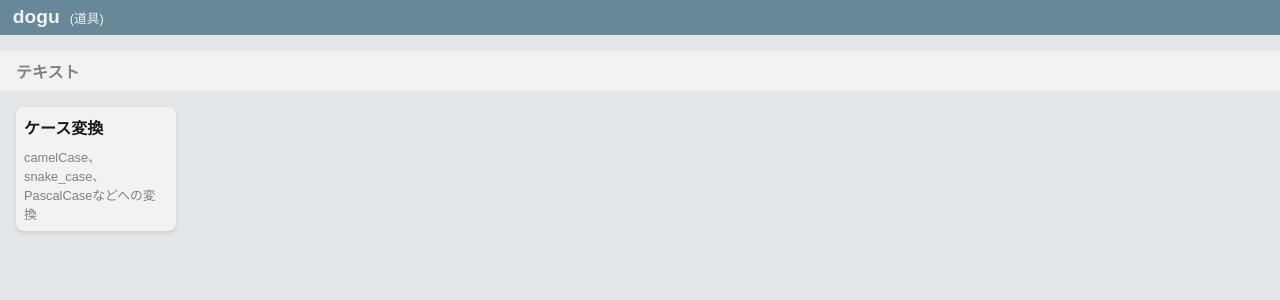
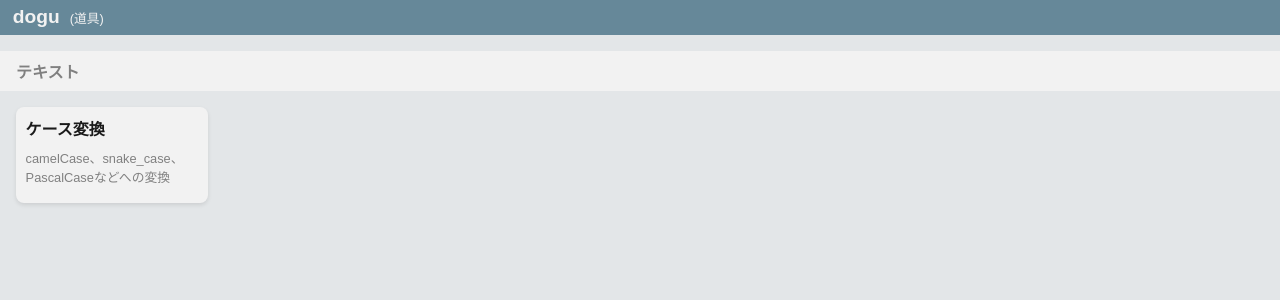
Before and after one commit to tris5572/dogu, a React (Vite) app: page / in a window 1280 px wide. Shown: the top 300 px of the page. Built offline with nearby package versions, Linux system fonts and the light colour scheme.

Commit message:
feat: react-router を導入

```diff
--- a/package.json
+++ b/package.json
@@ -11,7 +11,8 @@
   },
   "dependencies": {
     "react": "^19.2.0",
-    "react-dom": "^19.2.0"
+    "react-dom": "^19.2.0",
+    "react-router": "^7.13.0"
   },
   "devDependencies": {
     "@eslint/js": "^9.39.1",
--- a/src/components/App.tsx
+++ b/src/components/App.tsx
@@ -1,7 +1,18 @@
+import { Route, Routes } from "react-router";
 import styles from "./App.module.css";
 import { Card } from "./Card";
+import { CaseConverter } from "./pages/CaseConverter";
 
 export function App() {
+  return (
+    <Routes>
+      <Route index element={<Main />} />
+      <Route path="/case-converter" element={<CaseConverter />} />
+    </Routes>
+  );
+}
+
+function Main() {
   return (
     <div className={styles.app}>
       <Header />
@@ -10,6 +21,7 @@ export function App() {
         <Card
           title="ケース変換"
           description="camelCase、snake_case、PascalCaseなどへの変換"
+          path="/case-converter"
         />
       </div>
     </div>
--- a/src/components/Card.module.css
+++ b/src/components/Card.module.css
@@ -1,10 +1,14 @@
 .card {
-  width: 10rem;
+  width: 12rem;
   aspect-ratio: 2/1;
   background-color: var(--white);
   border-radius: 8px;
   box-shadow: 0 2px 4px hsl(0 0% 0% / 10%);
-  padding: 0.5rem;
+  padding: 0.6rem;
+}
+
+a {
+  text-decoration: none;
 }
 
 .title {
--- a/src/components/Card.tsx
+++ b/src/components/Card.tsx
@@ -1,8 +1,10 @@
+import { Link } from "react-router";
 import styled from "./Card.module.css";
 
 export type Props = {
   title: string;
   description: string;
+  path: string;
 };
 
 /**
@@ -10,9 +12,11 @@ export type Props = {
  */
 export function Card(props: Props) {
   return (
-    <div className={styled.card}>
-      <div className={styled.title}>{props.title}</div>
-      <div className={styled.description}>{props.description}</div>
-    </div>
+    <Link to={props.path} className={styled.link}>
+      <div className={styled.card}>
+        <div className={styled.title}>{props.title}</div>
+        <div className={styled.description}>{props.description}</div>
+      </div>
+    </Link>
   );
 }
--- a/src/main.tsx
+++ b/src/main.tsx
@@ -1,10 +1,13 @@
 import { StrictMode } from "react";
 import { createRoot } from "react-dom/client";
+import { BrowserRouter } from "react-router";
 import "./index.css";
 import { App } from "./components/App.tsx";
 
 createRoot(document.getElementById("root")!).render(
   <StrictMode>
-    <App />
+    <BrowserRouter>
+      <App />
+    </BrowserRouter>
   </StrictMode>,
 );
```
Also changed, not shown: 1 other file (tests, documents, lock files or other folders).
